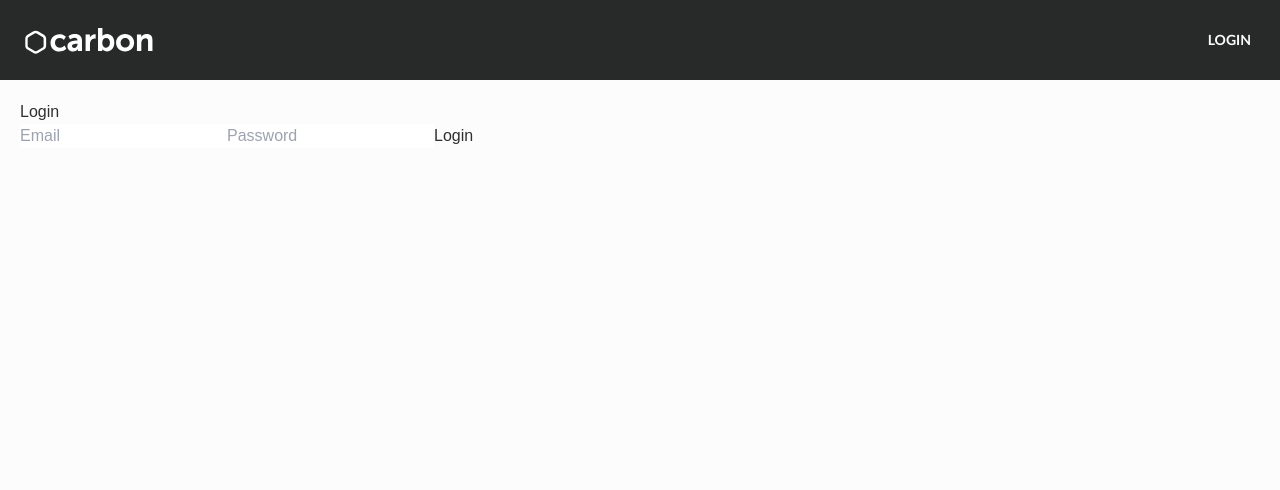
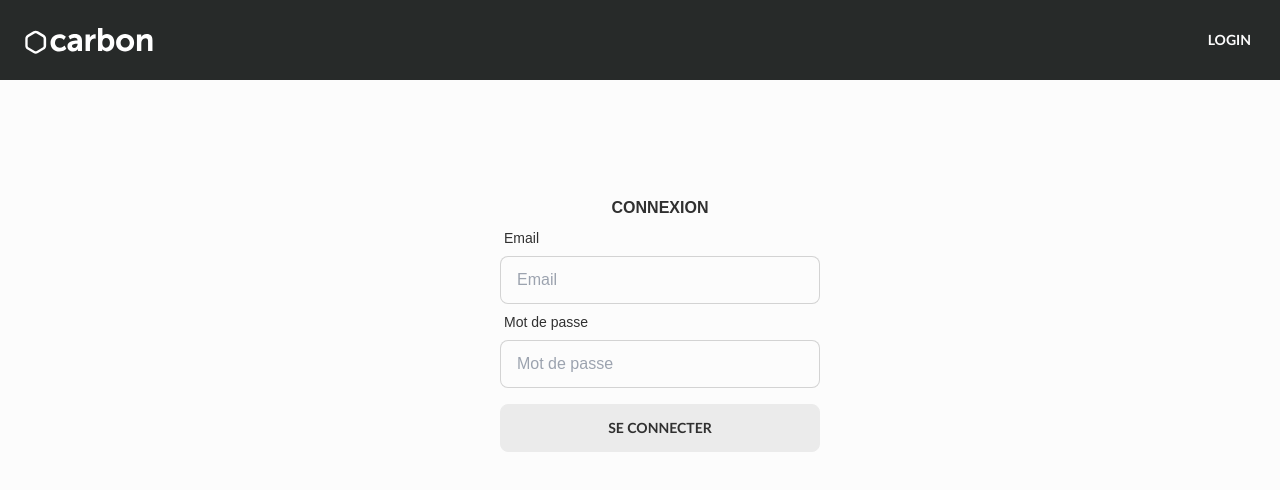
Before and after one commit to MaximeMalecot/hackathon_carbon, a React (Vite) app in the folder front/: page /login in a window 1280 px wide. Shown: the top 490 px of the page. Built offline with nearby package versions, Linux system fonts and the light colour scheme; no server answers.

Commit message:
Add Style for Login Form

```diff
--- a/front/src/pages/login.tsx
+++ b/front/src/pages/login.tsx
@@ -38,22 +38,43 @@ export default function Login() {
         return <Navigate to="/profile" />;
     }
     return (
-        <div>
-            <h1>Login</h1>
+        <div className="mt-24 ml-0">
             <form onSubmit={handleSubmit}>
+                <div className="flex flex-col items-center h-screen w-full md:w-screen">
+                    <h1 className="uppercase font-bold">Connexion</h1>
+                    <div className="form-control w-full max-w-xs">
+                        <label className="label">
+                            <span className="label-text">Email</span>
+                        </label>
                         <input
                             onChange={handleChange}
+                            type="mail"
                             name="mail"
-                    type="mail"
                             placeholder="Email"
+                            className="input input-bordered w-full max-w-xs"
                         />
+                    </div>
+                    <div className="form-control w-full max-w-xs">
+                        <label className="label">
+                            <span className="label-text">Mot de passe</span>
+                        </label>
                         <input
                             onChange={handleChange}
+                            type="password"
                             name="password"
-                    type="password"
-                    placeholder="Password"
+                            placeholder="Mot de passe"
+                            className="input input-bordered w-full max-w-xs"
                         />
-                <button type="submit">Login</button>
+                    </div>
+                    <div className="form-control w-full max-w-xs">
+                        <button
+                            type="submit"
+                            className="btn w-full max-w-xs mt-4"
+                        >
+                            Se connecter
+                        </button>
+                    </div>
+                </div>
             </form>
         </div>
     );
```
Lines whose indentation alone changed are shown as unchanged.
